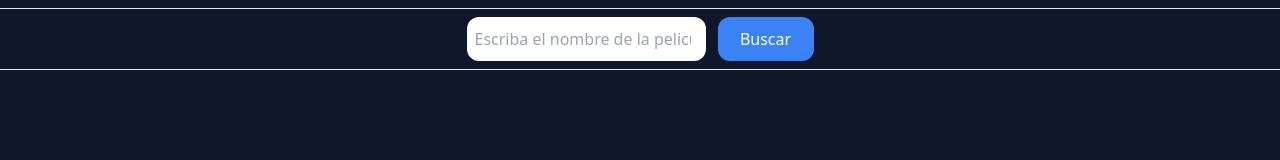
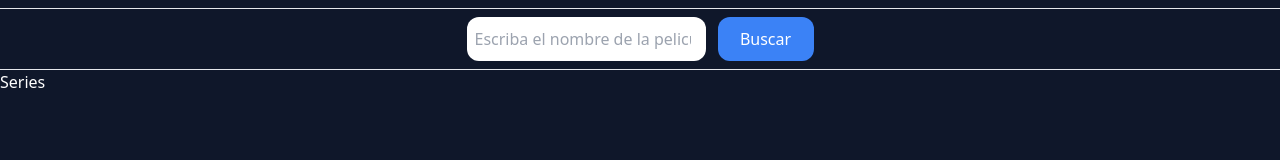
Before and after one commit to Soyagvs/movies-dev, a React (Vite) app in the folder movies/: page /series in a window 1280 px wide. Shown: the part 128-288 px from the top of the page. Built offline with nearby package versions, Linux system fonts and the light colour scheme.

Commit message:
add page

```diff
--- a/movies/src/App.jsx
+++ b/movies/src/App.jsx
@@ -2,6 +2,7 @@ import { BrowserRouter as Router, Routes, Route } from 'react-router-dom';
 import { Navigation } from './components/Navigation';
 import { Home } from './pages/Home';
 import { Movies } from './pages/Movies';
+import { Series } from './pages/Series';
 
 function App() {
   return (
@@ -10,6 +11,7 @@ function App() {
       <Routes>
         <Route path="/" element={<Home />} />
         <Route path="/movies" element={<Movies />} />
+        <Route path="/series" element={<Series />} />
       </Routes>
     </Router>
   );
--- /dev/null
+++ b/movies/src/pages/Series.jsx
@@ -0,0 +1,6 @@
+
+export const  Series =()=> {
+  return (
+    <main>Series</main>
+  )
+}
```
